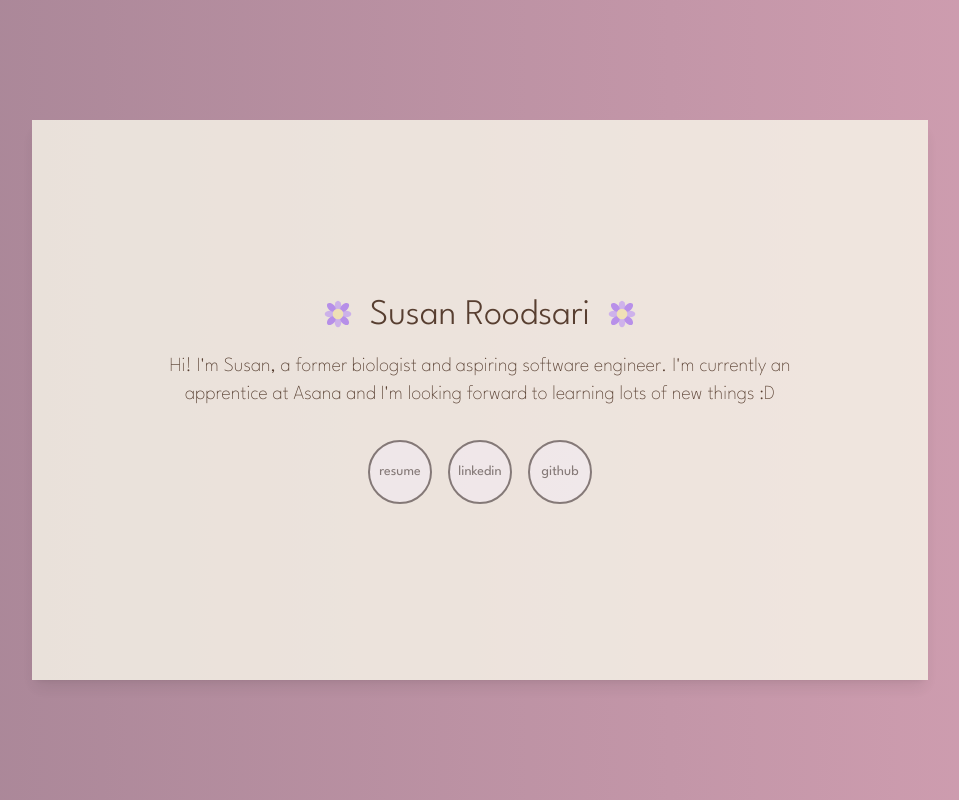
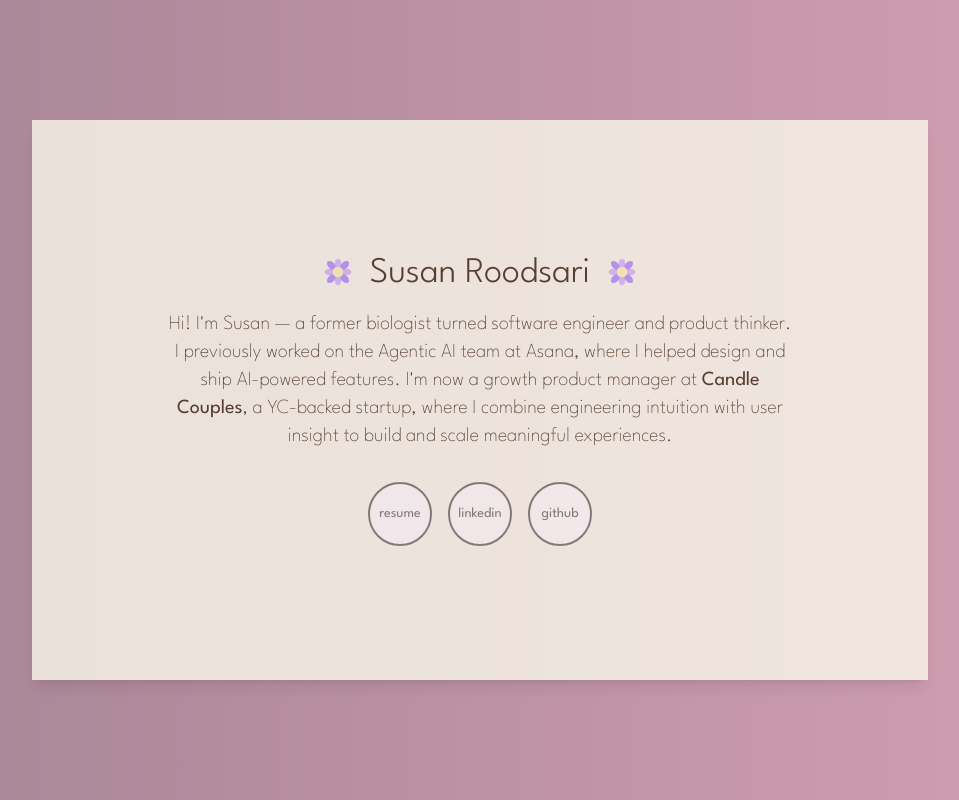
Before and after one commit to sroodsari/sroodsari.github.io, a React (Create React App) app: page / in a window 1280 px wide. Shown: the whole page, without its empty margins (160-1119 px from the left). Built offline with nearby package versions, Linux system fonts and the light colour scheme.

Commit message:
update about me

```diff
--- /dev/null
+++ b/src/App.css
@@ -0,0 +1,3 @@
+a {
+	font-weight: normal;
+}
--- a/src/App.js
+++ b/src/App.js
@@ -1,5 +1,6 @@
 import React from 'react';
 import Flower from './Flower.js';
+import './App.css';
 
 function App() {
   return (
@@ -14,7 +15,7 @@
           <Flower className="size-8 sm:size-15 mb-1" />
         </div>
         <p className="text-base sm:text-xl font-thin text-center league-spartan" style={{ color: '#3f2a14', maxWidth: '70%' }}>
-          Hi! I'm Susan, a former biologist and aspiring software engineer. I'm currently an apprentice at Asana and I'm looking forward to learning lots of new things :D
+          Hi! I'm Susan — a former biologist turned software engineer and product thinker. I previously worked on the Agentic AI team at Asana, where I helped design and ship AI-powered features. I'm now a growth product manager at <a href="https://www.trycandle.app/" target="_blank" rel="noopener noreferrer">Candle Couples</a>, a YC-backed startup, where I combine engineering intuition with user insight to build and scale meaningful experiences.
         </p>
         <div className="flex justify-center gap-4 mt-8 league-spartan">
           <a href={`${process.env.PUBLIC_URL}/Resume.pdf`} target="_blank" rel="noopener noreferrer">
```
